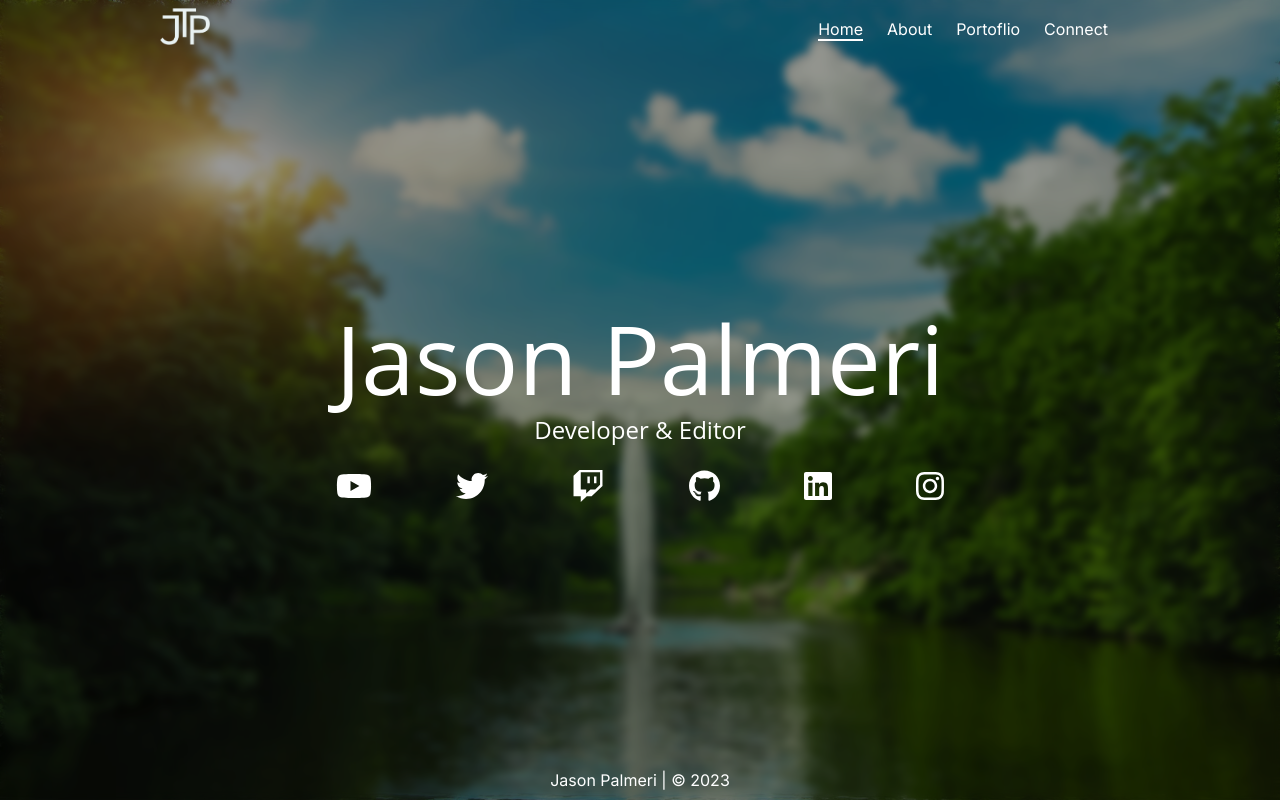
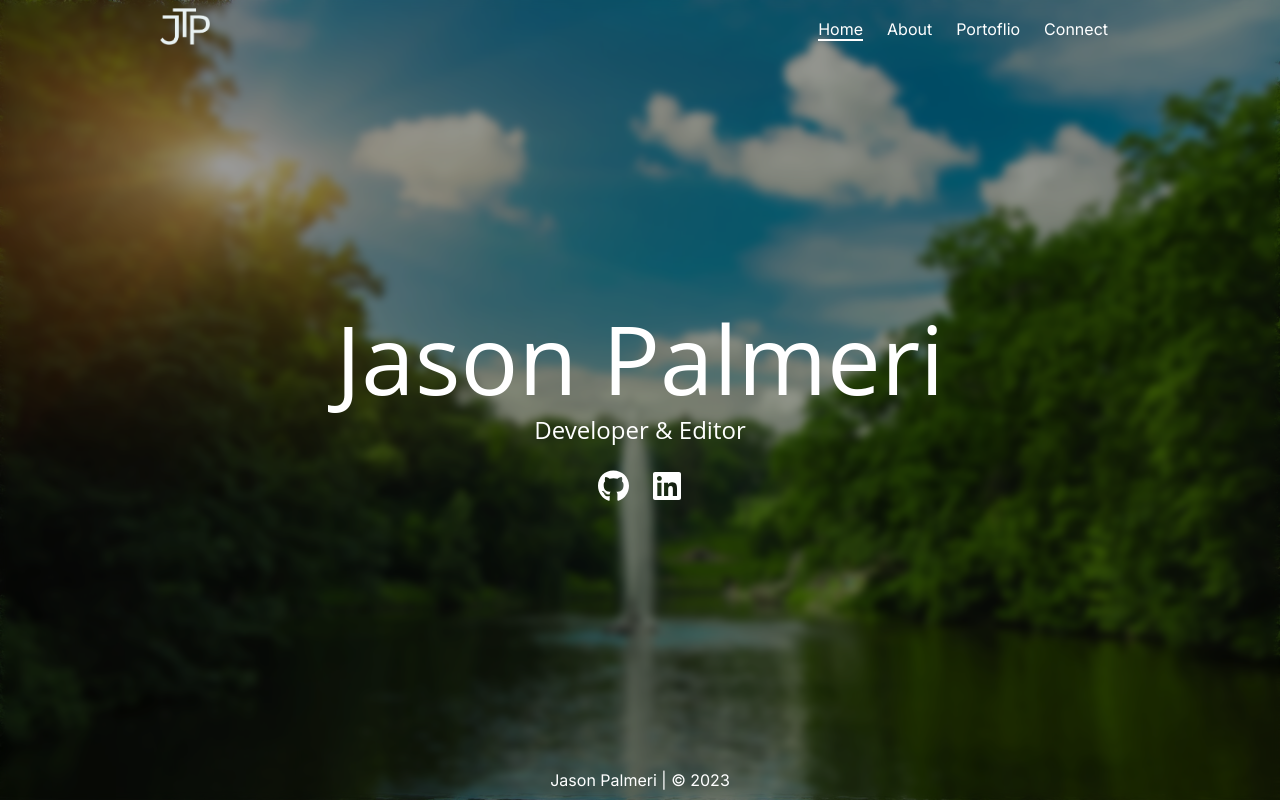
Before and after one commit to Petster/jason-palmeri-portfolio, a Next.js app: page / in a window 1280 px wide. Built offline with nearby package versions, Linux system fonts and the light colour scheme.

Commit message:
v0.1.8.5 Rev 3
Removed some homepage links, not really important to my role/career

```diff
--- a/src/app/page.tsx
+++ b/src/app/page.tsx
@@ -2,18 +2,6 @@ import { FontAwesomeIcon } from '@fortawesome/react-fontawesome'
 import { faYoutube, faTwitter, faTwitch, faGithub, faLinkedin, faInstagram  } from '@fortawesome/free-brands-svg-icons'
 
 const socialLinks = [
-  {
-    "icon": faYoutube,
-    "url": "https://www.youtube.com/petstergaming",
-  },
-  {
-    "icon": faTwitter,
-    "url": "https://twitter.com/Petsterr",
-  },
-  {
-    "icon": faTwitch,
-    "url": "https://twitch.tv/petster",
-  },
   {
     "icon": faGithub,
     "url": "http://github.com/petster",
@@ -21,11 +9,7 @@ const socialLinks = [
   {
     "icon": faLinkedin,
     "url": "https://linkedin.com/in/jasontpalmeri",
-  },
-  {
-    "icon": faInstagram,
-    "url": "https://www.instagram.com/petster12/",
-  },
+  }
 ]
 
 export default function Home() {
@@ -34,7 +18,7 @@ export default function Home() {
       <div id="indexCard" className="text-center space-y-2 p-6 text-white rounded-xl">
           <h1 className="text-6xl sm:text-6xl md:text-7xl lg:text-8xl text-white font-open-sans text-center">Jason Palmeri</h1>
           <h2 className="text-lg sm:text-md md:text-2xl text-white text-center font-open-sans">Developer & Editor</h2>
-          <div className="flex flex-row justify-between items-center content-center text-center pt-4 gap-6">
+          <div className="flex flex-row justify-center items-center content-center text-center pt-4 gap-6">
             {socialLinks.map((da, index) =>
               <div key={index}>
                 <a href={da.url} target="_blank" rel="noreferrer">
```
